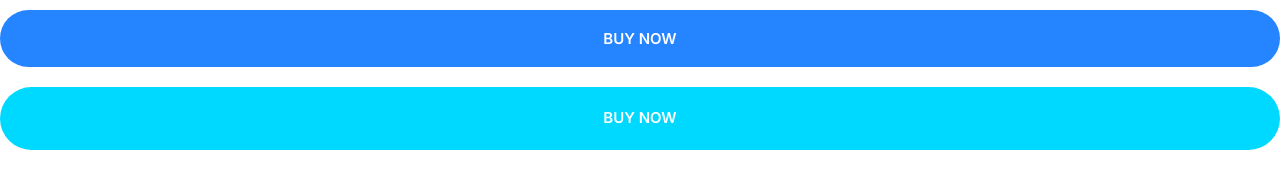
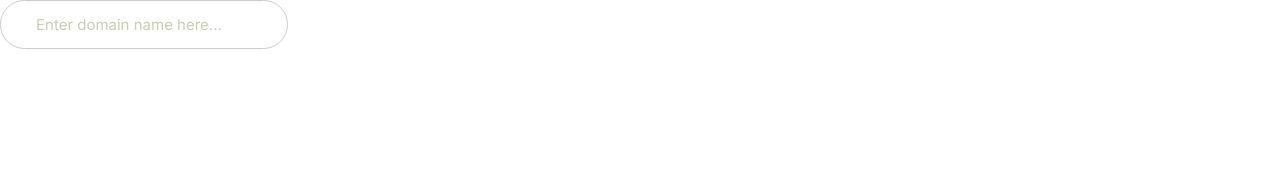
Before and after one commit to abhinavgandham/mywp1, a plain HTML site: page index.html in a window 1280 px wide. Drawn offline with Linux system fonts and the light colour scheme.

Commit message:
Implementation of inputs.

```diff
--- a/CSS/styles.css
+++ b/CSS/styles.css
@@ -233,3 +233,24 @@ a {
     font-size: 1.5rem;
   }
 }
+
+/* Inputs */
+
+.input {
+  border-radius: 30px;
+  border: 1px solid #ccc;
+  color: var(--color-headings);
+  font-size: 2rem;
+  outline: 0;
+  padding: 1.5rem 3.5rem;
+}
+
+::placeholder {
+  color: #cbcdb7;
+}
+
+@media screen and (min-width: 1024px) {
+  .input {
+    font-size: 1.5rem;
+  }
+}
--- a/index.html
+++ b/index.html
@@ -15,7 +15,6 @@
     <link rel="stylesheet" href="CSS/styles.css" />
   </head>
   <body>
-    <button class="btn btn--primary btn--block">Buy Now</button>
-    <a href="#" class="btn btn--secondary btn--block">Buy Now</a>
+    <input type="text" class="input" placeholder="Enter domain name here..." />
   </body>
 </html>
```
